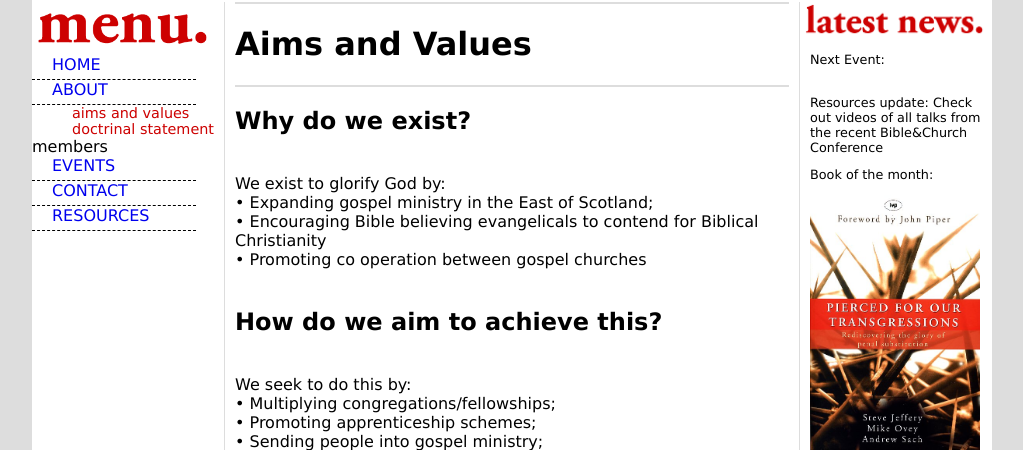
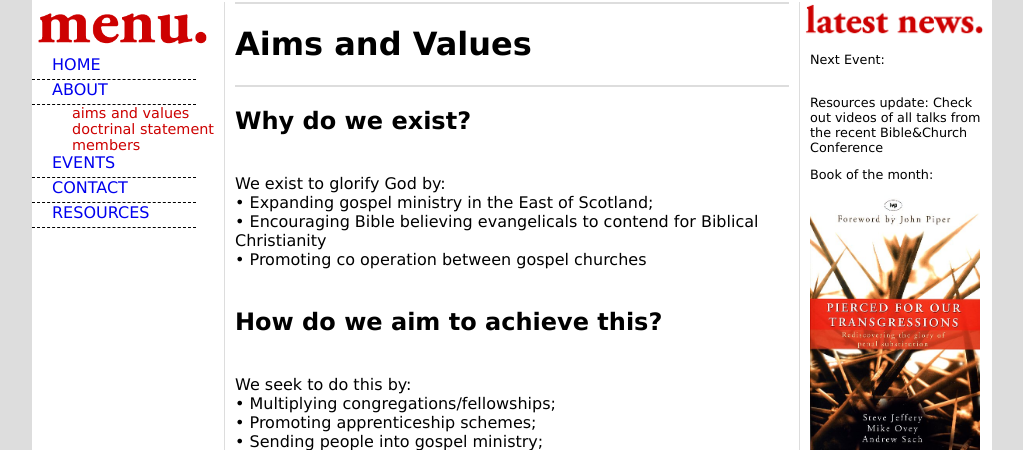
Before and after one commit to sasasas/EoSGP, a Django app: template templates/about.html in a window 1280 px wide. Shown: the part 169-619 px from the top of the page, without its empty margins (128-1151 px from the left). Run offline with Django 3.2, Linux system fonts and the light colour scheme; the template is opened without the code that fills it, so the values that code supplies are empty; parts of the project's set-up code (start-up, migrations or seed data) failed here and were passed over; some libraries are stand-ins or nearby versions.

Commit message:
About submenu addition of members url

```diff
--- a/templates/base_about.html
+++ b/templates/base_about.html
@@ -1,7 +1,9 @@
 {% extends "base.html" %}
 
 {% block about_subs %}
-<div class="submenu"><a href="/about/aims_values/">aims and values</a></div>
-        <div class="submenu"><a href="/about/doctrinal_statement/">doctrinal statement</a></div>
-        <div class="submenu">members</div>
+<div class="submenu">
+	<a href="/about/aims_values/">aims and values</a>
+        <a href="/about/doctrinal_statement/">doctrinal statement</a>
+        <a href="#">members</a>
+</div>
 {% endblock %}
--- a/templates/resources_audio.html
+++ b/templates/resources_audio.html
@@ -8,7 +8,7 @@
 
 {% block central_trunk %}
 <div id="h1_title">
-    <h1>Resources</h1></div><br />
+    <h1>Resources - Audio</h1></div><br />
 	<p>Three subpages</p>
 	<p>Audio</p>
 	<p>Visual</p>
```
